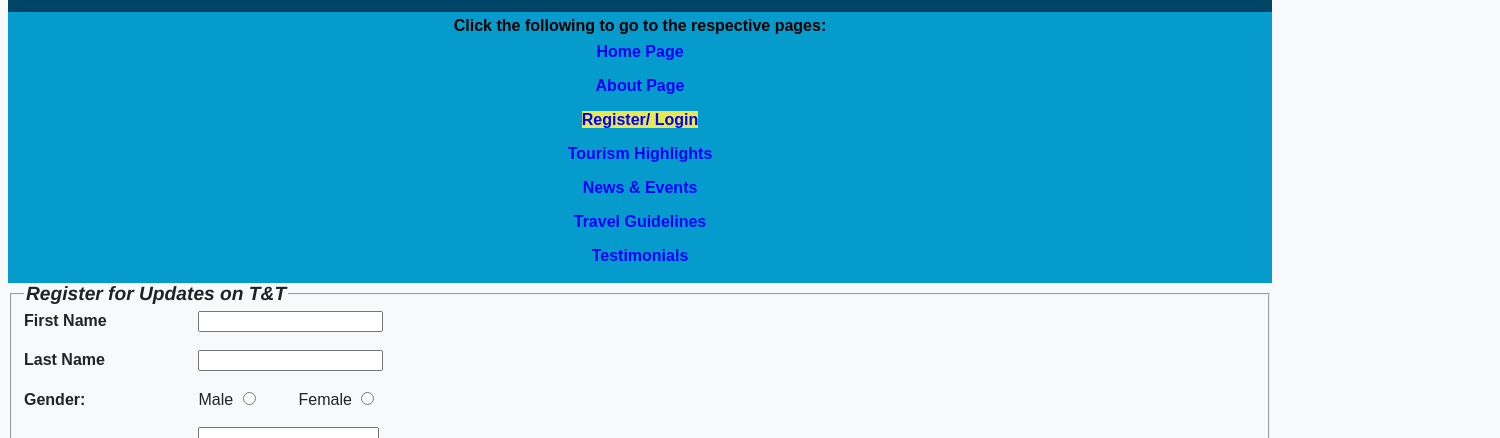
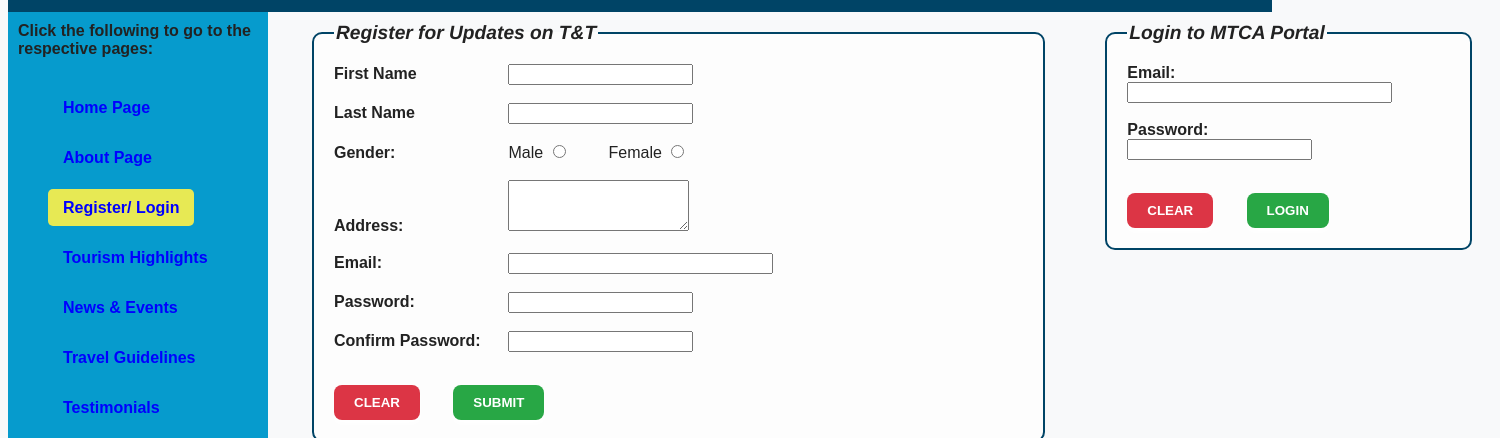
Before and after one commit to abbybachan/Final-Project-MTCA, a plain HTML site: page HTML/register.html in a window 1280 px wide. Shown: the part 362-800 px from the top of the page, 1500 px wide, since content can reach past the window. Drawn offline with Linux system fonts and the light colour scheme.

Commit message:
Update style.css

```diff
--- a/CSS/style.css
+++ b/CSS/style.css
@@ -6,6 +6,10 @@ body {
 	padding:0;
 	background-color:#f8f9fa;
 	color:#222;
+	}
+
+.content {
+	display:flex;
 	}
 
 header {
@@ -28,12 +32,33 @@ footer {
 	margin-top:40px;
 	}
 
-/*Nav Bar on all Pages*/
-nav {
+/*Nav Bar on all pages except the Toursim Highlights*/
+
+aside {
+	width:260px;
 	background-color:#069BCD;
-	color:black;
-	padding:5px 0;
-	text-align:center;
+	padding:10px;
+	height:auto;
+	box-sizing:border-box;
+	}
+
+nav ul {
+	list-style:none;
+	padding:15px;
+	margin:15px;
+	line-height:2.5rem;
+	}
+
+nav ul li a {
+	text-decoration:none;
+	color:#0000FF;
+	font-weight:bold;
+	padding:10px 15px;
+	border-radius:5px;
+	}
+
+nav ul li a.active {
+	background-color:#E7E954;
 	}
 
 nav span {
@@ -42,32 +67,15 @@ nav span {
 	font-weight:bold;
 	}
 
-nav ul {
-	list-style:none;
-	padding:0;
-	margin:0;
+/*Main content styling*/
+main {
+	padding-left:2rem;
 	}
 
-nav ul li a {
-	text-decoration:none;
-	color:#0000FF;
-	font-weight:bold;
-	}
-
-nav ul li a.active {
-	background-color:#E7E954;
-	}
-
-ul {
-	padding-left:20px;
-	line-height:1.5; /*from in class tutorial*/
-	}
-
-/*Main content styling*/
 main h2 {
 	color:#004466;
 	padding-bottom:5px;
-	margin-top:30px;
+	/*margin-top:30px;*/
 	}
 
 main h3 {
@@ -80,6 +88,32 @@ li {
 	}
 
 /*register.html*/
+.main-flex {
+	display:flex;
+	gap:20px;
+	}
+
+#registration_form {
+	flex:2;
+	padding:10px;
+	width:700px;
+	}
+
+#login_info {
+	flex:1;
+	padding:10px;
+	margin-right:20px;
+	width:400px;
+	}
+
+fieldset {
+	border:2px solid #004466;
+	padding:20px;
+	border-radius:10px;
+	background-color:#fdfdfd;
+	width:100%;
+	box-sizing:border-box;
+	}
 
 legend {
 	font-size:1.2rem;
@@ -97,6 +131,44 @@ label {
 	width:170px;
 	}
 
+.buttons {
+	display:flex;
+	gap:10px;
+	margin-top:15px;
+	}
+
+.buttons input[type=submit],
+.buttons input[type=reset] {
+	color:white;
+	font-weight:bold;
+	padding:10px 20px;
+	border:none;
+	border-radius:8px;
+	cursor:pointer;
+	box-shadow:0 4px 6px;
+	}
+
+.buttons input[type=submit] {
+	background-color:#28a745;
+	}
+
+.buttons input[type=submit]:hover {
+	background-color:#218838;
+	}
+
+.buttons input[type=reset] {
+	background-color:#dc3545;
+	}
+
+.buttons input[type=reset]:hover {
+	background-color:#c82333;
+	}
+
+.buttons input[type=submit]:active,
+.buttons input[type=reset]:active {
+	transform:translateY(2px);
+	box-shadow:0 2px 3px;
+	}
 
 /*acknowledgement.html*/
 
@@ -109,26 +181,54 @@ label {
 
 /*highlights.html*/
 
-#trinidad-attraction-gallery,
-#tobago-attraction-gallery {
-	display:grid;
-	grid-template-columns:auto auto;
-	gap:15px;
-	margin:0 auto 30px auto;
+	/*nav bar styling*/
+#tourism {
+	background-color:#069bcd;
+	padding:10px 0;
 	}
 
+#tourism span {
+	display:none; /*Hides the helper text just on highlights.html*/
+	}
+
+#tourism ul {
+	display:flex;
+	justify-content:center;
+	align-items:center;
+	gap:30px;
+	list-style-type:none;
+	margin:0;
+	padding:0;
+	}
+
+#tourism ul li a {
+	text-decoration:none;
+	font-weight:bold;
+	padding:10px 15px;
+	border-radius:5px;
+	}
+
+	/*image gallery styling*/
 .trinidad-attraction-gallery img,
 .tobago-attraction-gallery img {
 	width:48%;
-	height:600px;
+	height:300px;
 	object-fit:cover; /*Learnt about this at: https://www.w3schools.com/csS/css3_object-fit.asp*/
-	border-radius:20px;
-	margin:5px;
+	border-radius:15px;
+	margin:5px 0;
 	}
 
 #image1 {
 	width:97%;
-	height:600px;
+	height:300px;
+	}
+
+#trinidad-attraction-gallery,
+#tobago-attraction-gallery {
+	display:grid;
+	grid-template-columns:repeat(2, 1fr);
+	gap:15px;
+	margin:0 auto 30px auto;
 	}
 
 trinidad_attractions h2, h4,
@@ -137,12 +237,17 @@ tobago_attractions h2, h4 {
 	font-weight:bold;
 	}
 
+.trinidad_attractions li h4,
+.tobago_attractions li h4 {
+	text-align:center;
+	margin-bottom:10px;
+	}
+
 .trinidad-attraction-gallery ul,
 .tobago-attraction-gallery ul {
 	list-style:none;
 	padding:0;
 	}
-
 
 /*events.html*/
 article {
@@ -153,8 +258,9 @@ article {
 	}
 
 /*testimonials.html*/
-.testimonial_grid {
+#testimonial_grid {
 	display:grid;
+	grid-template-columns:repeat(3, 1fr); /*gives 3 evenly spaced columns*/
 	gap:20px;
 	margin-top:30px;
 	}
```
